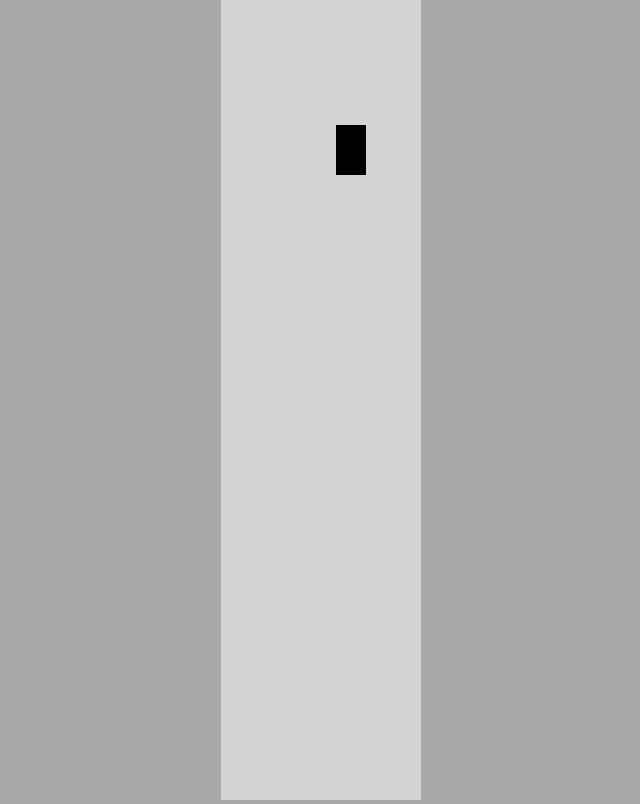
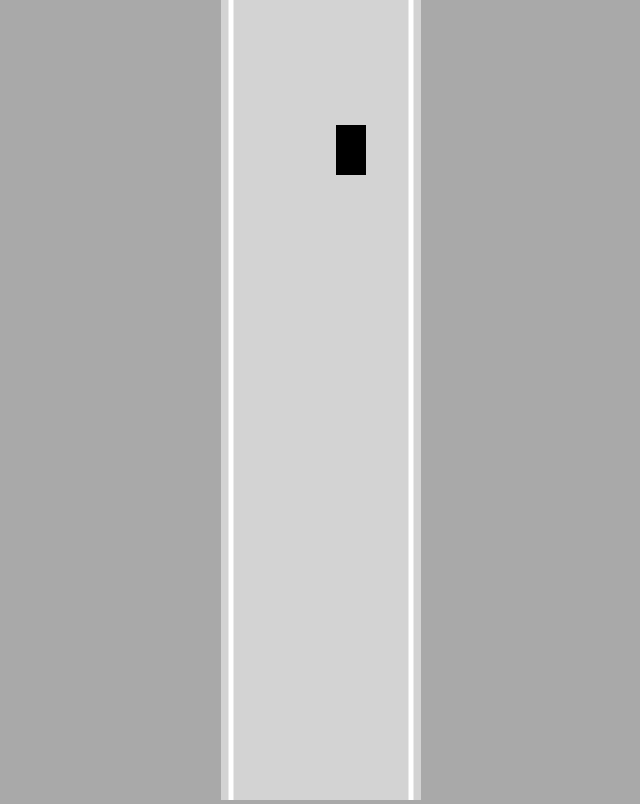
Before and after one commit to Opengundumstyle/selfdriving-car, a plain HTML site: page index.html in a window 1280 px wide. Shown: the whole page, without its empty margins (319-959 px from the left). Drawn offline with Linux system fonts and the light colour scheme.

Commit message:
road class

```diff
--- a/index.html
+++ b/index.html
@@ -5,6 +5,7 @@
 </head>
 <body>
       <canvas id="myCanvas"></canvas>
+      <script src="road.js"></script>
       <script src="controls.js"></script>
       <script src="car.js"></script>
       <script src="main.js"></script>
--- a/main.js
+++ b/main.js
@@ -1,12 +1,12 @@
-
 
 const canvas = document.getElementById("myCanvas");
 
 canvas.width = 200;
 
 const ctx = canvas.getContext("2d");
+const road = new Road(canvas.width/2,canvas.width*0.9)
 const car = new Car(100, 100, 30, 50);
-car.draw(ctx);
+
 
 animate()
 
@@ -14,6 +14,7 @@
      car.update()
 
      canvas.height = window.innerHeight;
+     road.draw(ctx)
      car.draw(ctx)
      requestAnimationFrame(animate)
 
--- /dev/null
+++ b/road.js
@@ -0,0 +1,29 @@
+class Road{
+     constructor(x,width,laneCount=3){
+          this.x = x;
+          this.width = width;
+          this.laneCount = laneCount
+
+          this.left = x - width/2
+          this.right = x + width/2
+
+          const infinity = 1000000
+          this.top = - infinity
+          this.bottom = infinity
+     }
+
+     draw(ctx){
+          ctx.lineWidth = 5;
+          ctx.strokeStyle = 'white'
+
+          ctx.beginPath()
+          ctx.moveTo(this.left,this.top)
+          ctx.lineTo(this.left,this.bottom)
+          ctx.stroke()
+
+          ctx.beginPath()
+          ctx.moveTo(this.right,this.top)
+          ctx.lineTo(this.right,this.bottom)
+          ctx.stroke()
+     }
+}
```
